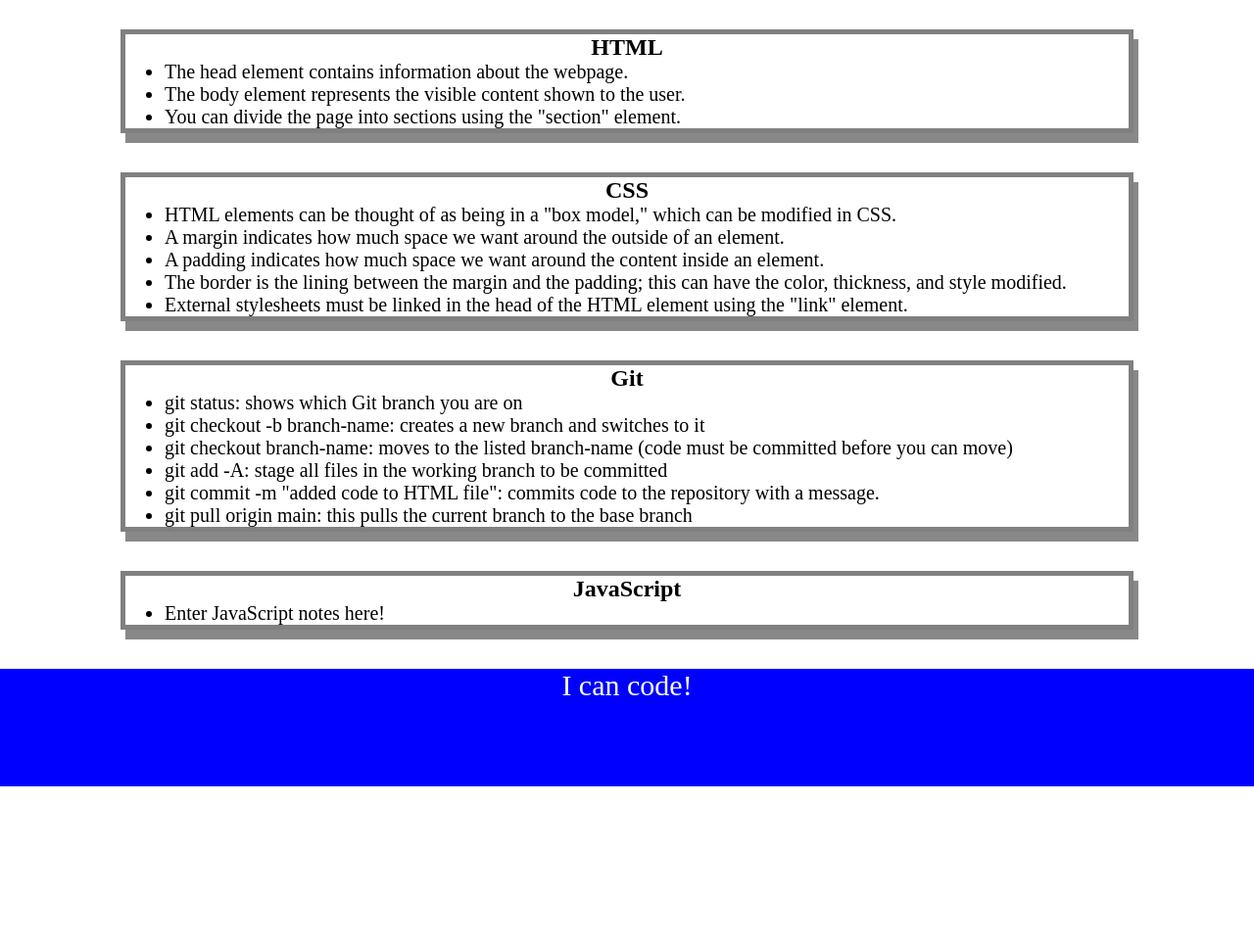
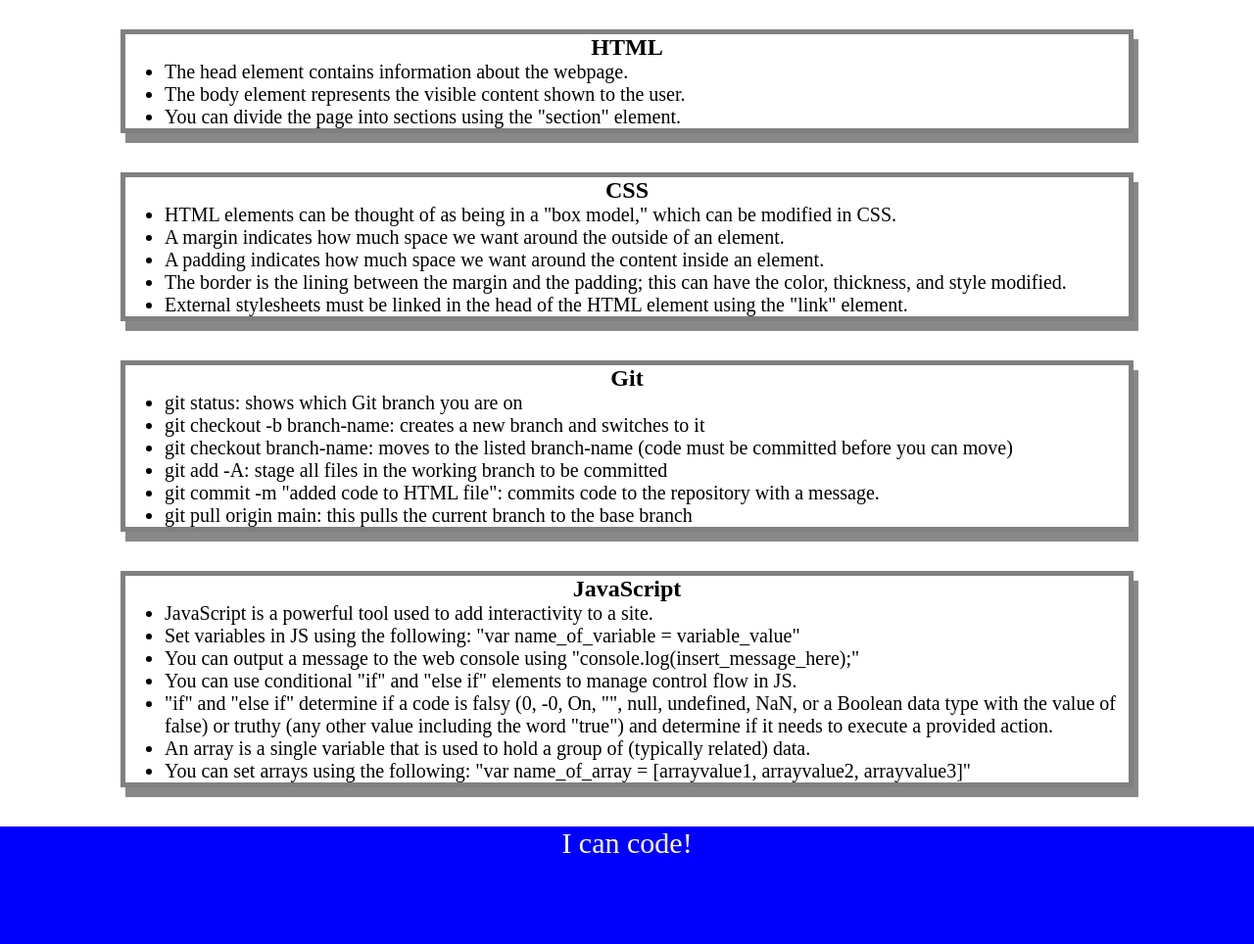
Before and after one commit to Zoocko42/prework-study-guide, a plain HTML site: page prework-study-guide/prework-study-guide/index.html in a window 1280 px wide. Shown: the part 130-1094 px from the top of the page at 98% size. Before the commit the page ends 933 px from the top, so only its background shows below. Drawn offline with Linux system fonts and the light colour scheme.

Commit message:
Adding JavaScript code to the prework study guide project.

```diff
--- /dev/null
+++ b/prework-study-guide/prework-study-guide/assets/script.js
@@ -0,0 +1,19 @@
+var topics = ['HTML', 'CSS', 'Git', 'JavaScript'];
+
+for(var x=0; x < topics.length; x++) {
+    console.log(topics[x]);
+}
+
+/*
+if (topic === 'HTML') {
+console.log("Let's study HTML!");
+} else if (topic === 'CSS') {
+console.log("Let's study CSS!");
+} else if (topic === 'Git') {
+console.log("Let's study Git!");
+} else if (topic === 'JavaScript') {
+console.log("Let's study JavaScript!");
+} else {
+console.log('Please try again!');
+}
+*/
--- a/prework-study-guide/prework-study-guide/index.html
+++ b/prework-study-guide/prework-study-guide/index.html
@@ -5,12 +5,14 @@
     <meta http-equiv="X-UA-Compatible" content="IE=edge" />
     <meta name="viewport" content="width=device-width, initial-scale=1.0" />
     <title>Coding Bootcamp Prework Study Guide</title>
+    <!--The link element below ties the program to a CSS stylesheet in the specified folder.-->
     <link rel="stylesheet" href="./assets/style.css">
   </head>
   <body>
     <header id="top">
       <h1>Prework Study Guide</h1>
       <img src="./assets/bowtie-cat.png" alt="Profile image of cat wearing a bow tie." />
+      <h2>✨ Open the Console to See What's Happening ✨</h2>
     </header>
     <main>
       <!-- Student code goes here -->
@@ -49,7 +51,13 @@
       <section class="card" id="javascript-section">
         <h2>JavaScript</h2>
         <ul>
-          <li>Enter JavaScript notes here!</li>
+          <li>JavaScript is a powerful tool used to add interactivity to a site.</li>
+          <li>Set variables in JS using the following: "var name_of_variable = variable_value"</li>
+          <li>You can output a message to the web console using "console.log(insert_message_here);"</li>
+          <li>You can use conditional "if" and "else if" elements to manage control flow in JS.</li>
+          <li>"if" and "else if" determine if a code is falsy (0, -0, On, "", null, undefined, NaN, or a Boolean data type with the value of false) or truthy (any other value including the word "true") and determine if it needs to execute a provided action.</li>
+          <li>An array is a single variable that is used to hold a group of (typically related) data.</li>
+          <li>You can set arrays using the following: "var name_of_array = [arrayvalue1, arrayvalue2, arrayvalue3]"</li>
         </ul>
       </section>
     </main>
@@ -57,5 +65,7 @@
     <footer>
       <p>I can code!</p>
     </footer>
+    <!--The script element below links the HTML file to a JavaScript file in the specified path.-->
+    <script src="./assets/script.js"></script>
   </body>
 </html>
```
